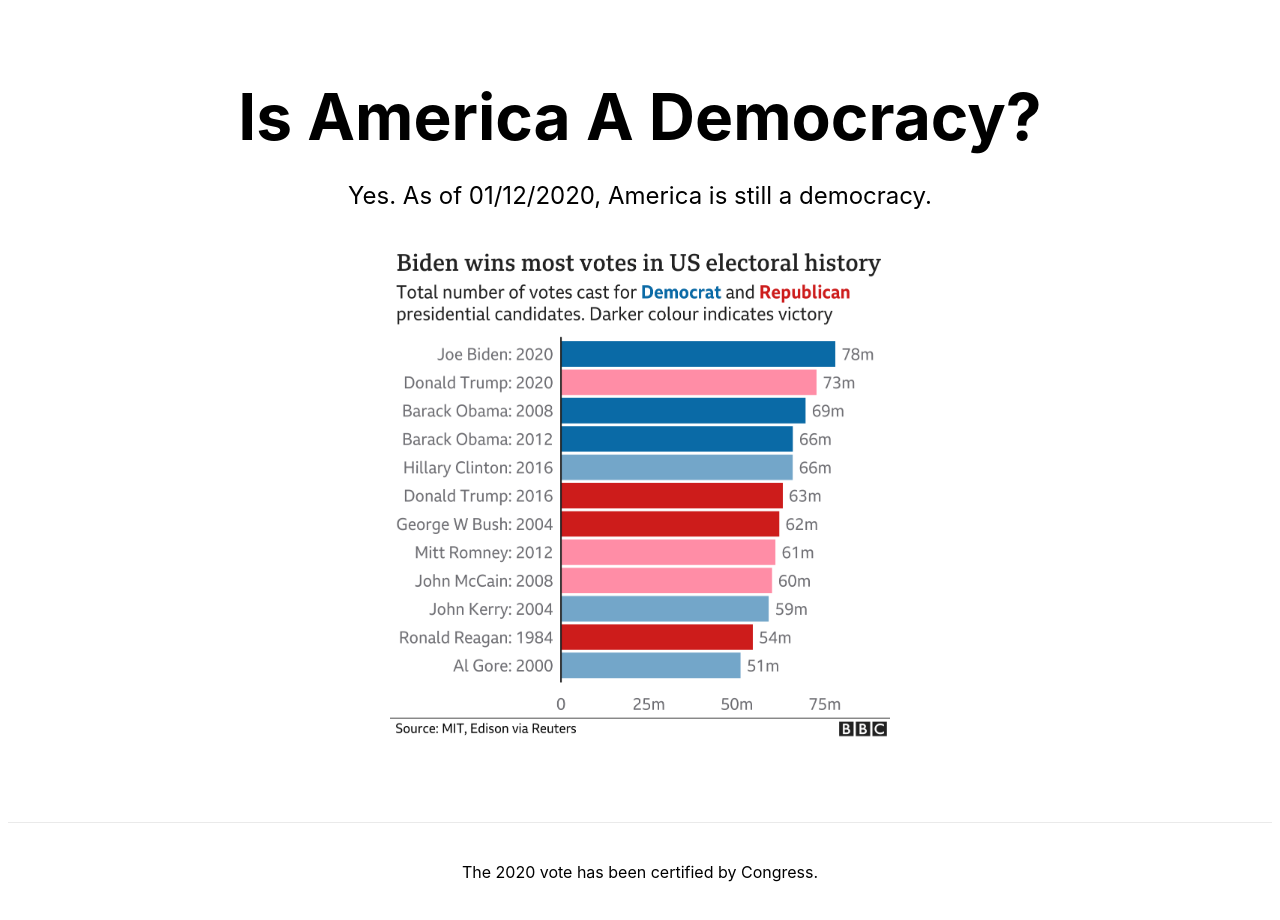
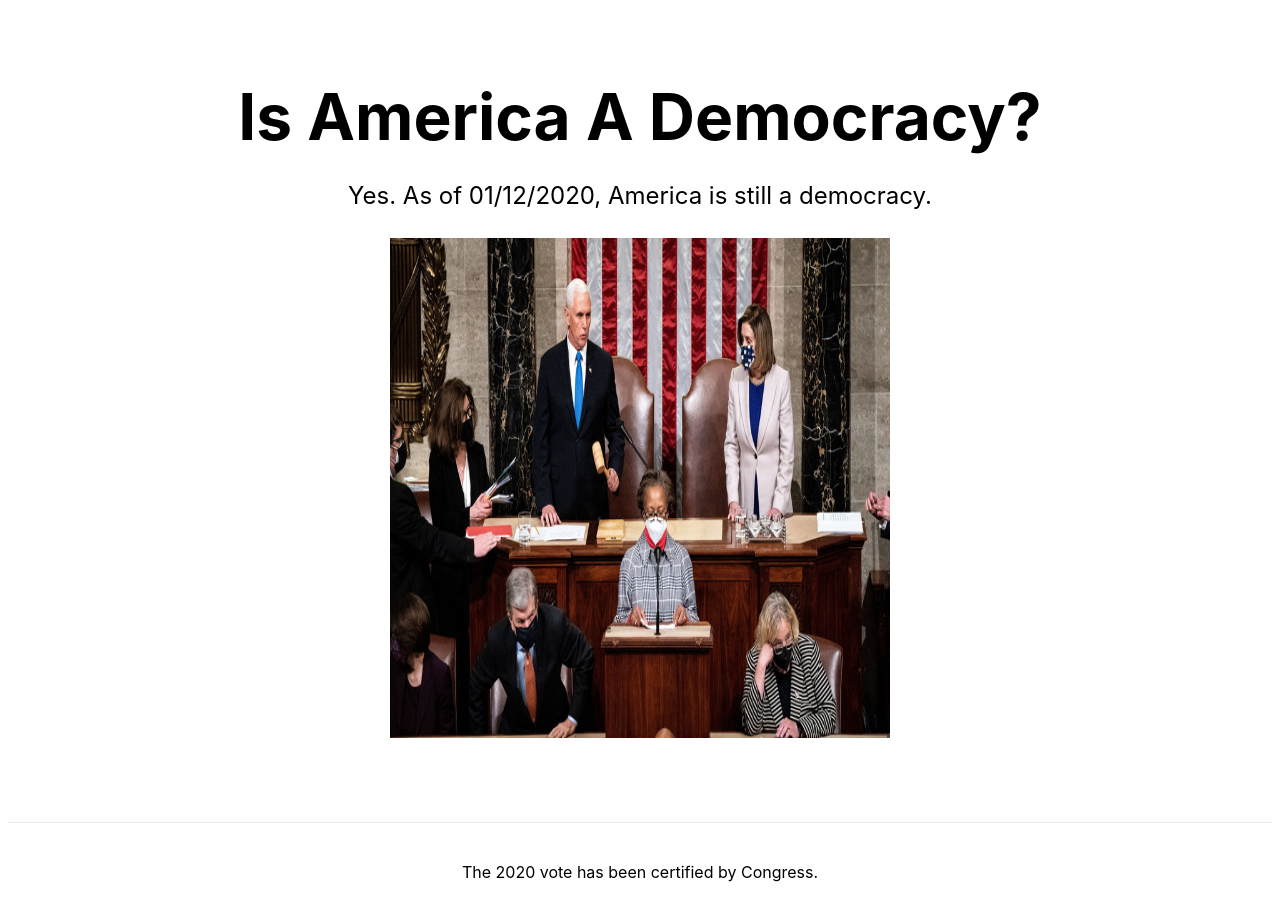
Before and after one commit to benhorst/isamericaademocracy-dotcom, a Next.js app: page / in a window 1280 px wide. Built offline with nearby package versions, Linux system fonts and the light colour scheme.

Commit message:
add image for jan

```diff
--- a/pages/index.js
+++ b/pages/index.js
@@ -20,8 +20,8 @@ export default function Home() {
         </p>
         <div>
           <Image
-        src="/national_votes-nc.png"
-        alt="the 2020 popular vote tally for biden winning 2020"
+        src="/vp_pelosi_certify.jpg"
+        alt="Pence and Pelosi preside over joint session of Congress to ratify President-elect Joe Biden's 306-232 Electoral win."
         width="500"
         height="500"
       />
```
Also changed, not shown: public/vp_pelosi_certify.jpg (added).
